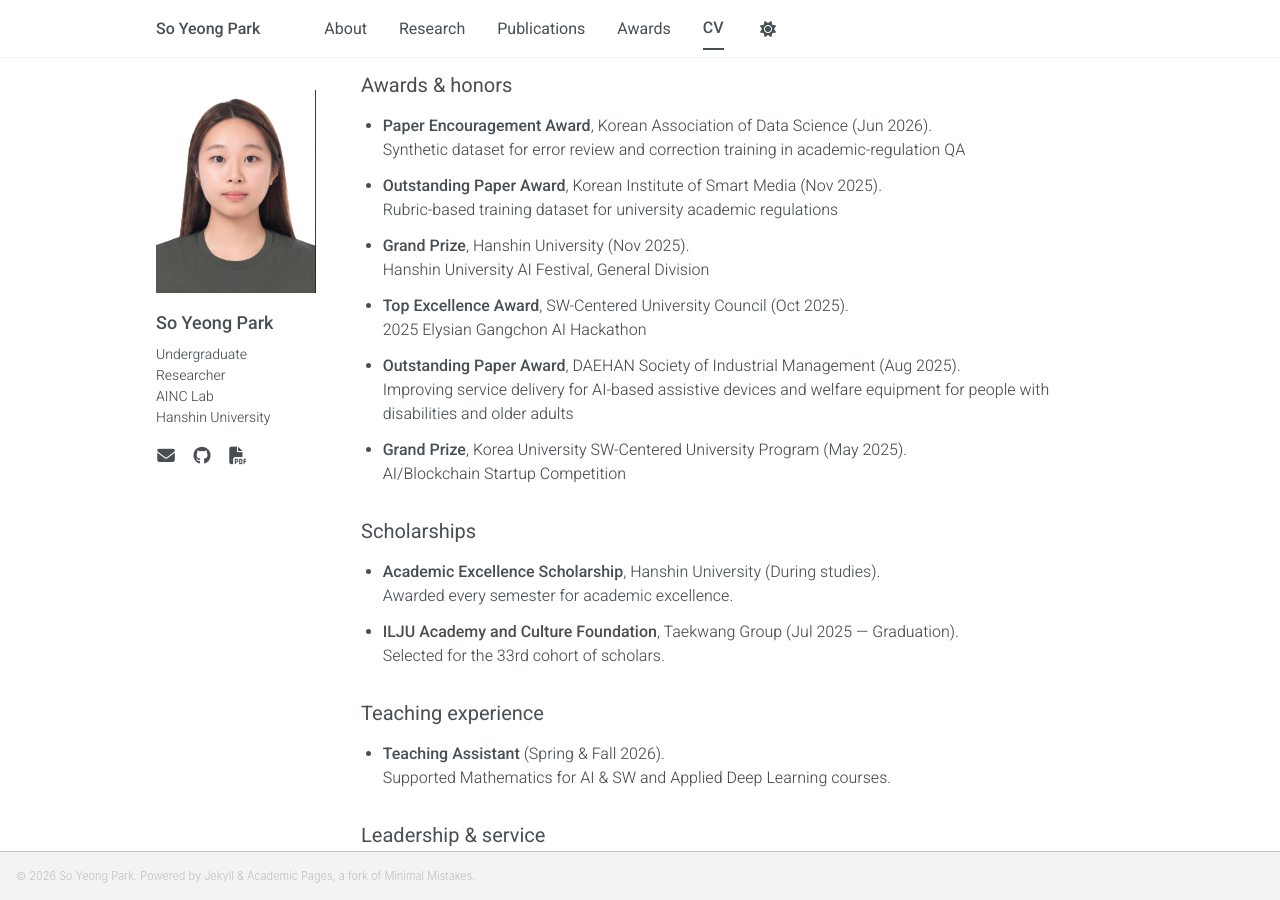
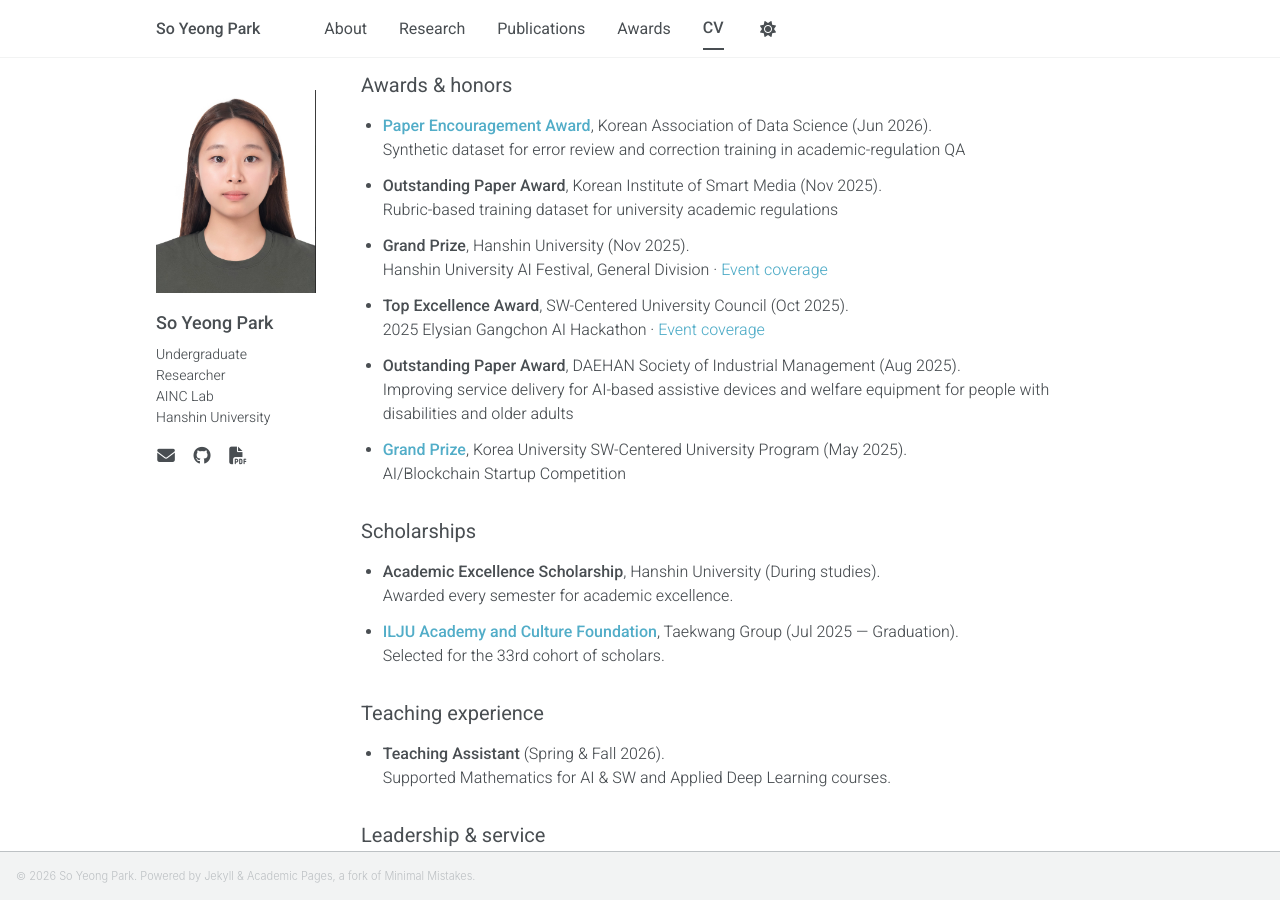
Before and after one commit to green4849/green4849.github.io, a Jekyll site: the page built from _pages/cv.html, in a window 1280 px wide and 900 px high, scrolled down 2103 px. Built offline with Jekyll 4.4.1, drawn with Linux system fonts in a browser that asks for light colours.

Commit message:
Link portfolio evidence and add reusable source registry

```diff
--- /dev/null
+++ b/_includes/portfolio-link.html
@@ -0,0 +1,15 @@
+{%- assign matched_link = false -%}
+{%- for entry in site.data.portfolio_links.entries -%}
+  {%- if entry.category == include.category and entry.match.title == include.item.title and entry.match.organization == include.item.organization and entry.match.year == include.item.year and entry.match.period == include.item.period -%}
+    {%- assign matched_link = entry -%}{%- break -%}
+  {%- endif -%}
+{%- endfor -%}
+{%- if include.mode == 'context' -%}
+  {%- if matched_link.url and matched_link.placement == 'context' -%}
+    <a href="{{ matched_link.url | escape }}" target="_blank" rel="noopener noreferrer">{{ matched_link.link_label | escape }}</a>
+  {%- endif -%}
+{%- elsif matched_link.url and matched_link.placement == 'title' -%}
+  <a href="{{ matched_link.url | escape }}"{% if matched_link.link_label != empty %} title="{{ matched_link.link_label | escape }}"{% endif %} target="_blank" rel="noopener noreferrer">{{ include.item.title | escape }}</a>
+{%- else -%}
+  {{- include.item.title | escape -}}
+{%- endif -%}
--- a/_pages/awards.html
+++ b/_pages/awards.html
@@ -19,9 +19,9 @@ excerpt: "Research awards, competition results, and scholarships received by So
     {% endfor %}
     <li{% if related %} id="{{ related.anchor }}"{% endif %}>
       <article class="publication-entry">
-        <h3 class="archive__item-title">{{ award.title }}</h3>
+        <h3 class="archive__item-title">{% include portfolio-link.html category="awards" item=award %}</h3>
         <p>{{ award.organization }} · {{ award.year }}</p>
-        <p>{{ award.detail }}</p>
+        <p>{{ award.detail }}{% capture coverage %}{% include portfolio-link.html category="awards" item=award mode="context" %}{% endcapture %}{% if coverage != empty %} · {{ coverage }}{% endif %}</p>
         {% if related %}<p><a href="{{ related.publication | relative_url }}">Related publication</a></p>{% endif %}
       </article>
     </li>
@@ -37,7 +37,7 @@ excerpt: "Research awards, competition results, and scholarships received by So
   {% for scholarship in profile.scholarships %}
     <li>
       <article class="publication-entry">
-        <h3 class="archive__item-title">{{ scholarship.title }}</h3>
+        <h3 class="archive__item-title">{% include portfolio-link.html category="scholarships" item=scholarship %}</h3>
         <p>{{ scholarship.organization }} · {{ scholarship.year }}</p>
         <p>{{ scholarship.detail }}</p>
       </article>
--- a/_pages/cv.html
+++ b/_pages/cv.html
@@ -70,7 +70,7 @@ redirect_from:
   <h2>Awards & honors</h2>
   <ul class="cv-items">
   {% for award in profile.awards %}
-    <li><strong>{{ award.title }}</strong>, {{ award.organization }} ({{ award.year }}).<br>{{ award.detail }}</li>
+    <li><strong>{% include portfolio-link.html category="awards" item=award %}</strong>, {{ award.organization }} ({{ award.year }}).<br>{{ award.detail }}{% capture coverage %}{% include portfolio-link.html category="awards" item=award mode="context" %}{% endcapture %}{% if coverage != empty %} · {{ coverage }}{% endif %}</li>
   {% endfor %}
   </ul>
 </section>
@@ -79,7 +79,7 @@ redirect_from:
   <h2>Scholarships</h2>
   <ul class="cv-items">
   {% for item in profile.scholarships %}
-    <li><strong>{{ item.title }}</strong>, {{ item.organization }} ({{ item.year }}).<br>{{ item.detail }}</li>
+    <li><strong>{% include portfolio-link.html category="scholarships" item=item %}</strong>, {{ item.organization }} ({{ item.year }}).<br>{{ item.detail }}</li>
   {% endfor %}
   </ul>
 </section>
@@ -88,7 +88,7 @@ redirect_from:
   <h2>Teaching experience</h2>
   <ul class="cv-items">
   {% for item in profile.activities %}{% if item.label == 'Teaching' %}
-    <li><strong>{{ item.title }}</strong> ({{ item.period }}).<br>{{ item.text }}</li>
+    <li><strong>{% include portfolio-link.html category="activities" item=item %}</strong> ({{ item.period }}).<br>{{ item.text }}</li>
   {% endif %}{% endfor %}
   </ul>
 </section>
@@ -97,7 +97,7 @@ redirect_from:
   <h2>Leadership & service</h2>
   <ul class="cv-items">
   {% for item in profile.activities %}{% if item.label == 'Leadership' or item.label == 'Service' %}
-    <li><strong>{{ item.title }}</strong> ({{ item.period }}).<br>{{ item.text }}</li>
+    <li><strong>{% include portfolio-link.html category="activities" item=item %}</strong> ({{ item.period }}).<br>{{ item.text }}</li>
   {% endif %}{% endfor %}
   </ul>
 </section>
@@ -106,7 +106,7 @@ redirect_from:
   <h2>Selected activities</h2>
   <ul class="cv-items">
   {% for item in profile.activities %}{% if item.label == 'Selected activity' %}
-    <li><strong>{{ item.title }}</strong> ({{ item.period }}).<br>{{ item.text }}</li>
+    <li><strong>{% include portfolio-link.html category="activities" item=item %}</strong> ({{ item.period }}).<br>{{ item.text }}</li>
   {% endif %}{% endfor %}
   </ul>
 </section>
```
Also changed, not shown: README.md (+1 -0 lines), _data/portfolio_links.json (added, +196 -0 lines), 1 other file.
